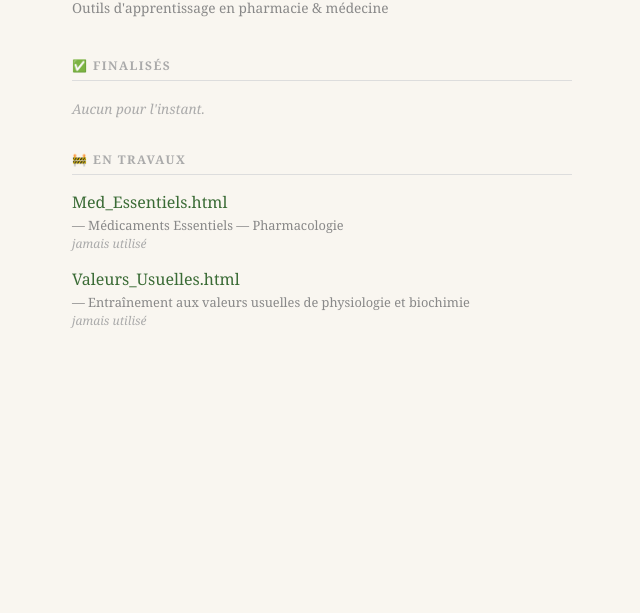
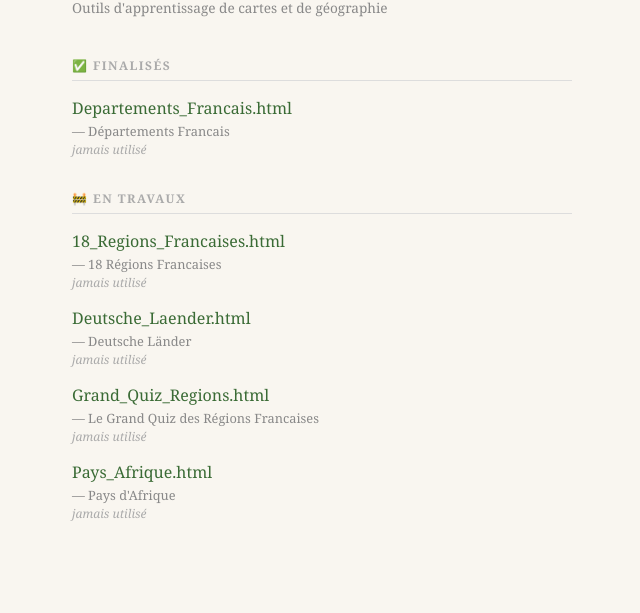
Before and after one commit to Gitaillot/geographie, a plain HTML site: page index.html in a window 1280 px wide. Shown: the part 187-800 px from the top of the page, without its empty margins (318-958 px from the left). Drawn offline with Linux system fonts and the light colour scheme.

Commit message:
Update index.html

```diff
--- a/index.html
+++ b/index.html
@@ -3,7 +3,7 @@
 <head>
   <meta charset="UTF-8">
   <meta name="viewport" content="width=device-width, initial-scale=1.0">
-  <title>Pharmacie & Médecine</title>
+  <title>Géographie</title>
   <style>
     body {
       font-family: Georgia, serif;
@@ -39,25 +39,39 @@
 </head>
 <body>
   <a class="retour" href="https://Gitaillot.github.io/">← Accueil</a>
-  <h1>⚕️ Pharmacie & Médecine</h1>
-  <p class="sous-titre">Outils d'apprentissage en pharmacie & médecine</p>
+  <h1>⚕️ Géographie</h1>
+  <p class="sous-titre">Outils d'apprentissage de cartes et de géographie</p>
 
   <h2>✅ Finalisés</h2>
   <ul id="finalises">
-    <li><span class="vide">Aucun pour l'instant.</span></li>
+    <li>
+      <a class="projet" href="Departements_Francais.html">Departements_Francais.html</a>
+      <span class="desc">— Départements Francais</span>
+      <span id="derniere-Departements_Francais" class="jamais"></span>
+    </li>
   </ul>
 
   <h2>🚧 En travaux</h2>
   <ul id="en-cours">
     <li>
-      <a class="projet" href="Med_Essentiels.html">Med_Essentiels.html</a>
-      <span class="desc">— Médicaments Essentiels — Pharmacologie</span>
-      <span id="derniere-Med_Essentiels" class="jamais"></span>
+      <a class="projet" href="18_Regions_Francaises.html">18_Regions_Francaises.html</a>
+      <span class="desc">— 18 Régions Francaises</span>
+      <span id="derniere-18_Regions_Francaises" class="jamais"></span>
     </li>
     <li>
-      <a class="projet" href="Valeurs_Usuelles.html">Valeurs_Usuelles.html</a>
-      <span class="desc">— Entraînement aux valeurs usuelles de physiologie et biochimie</span>
-      <span id="derniere-Valeurs_Usuelles" class="jamais"></span>
+      <a class="projet" href="Deutsche_Laender.html">Deutsche_Laender.html</a>
+      <span class="desc">— Deutsche Länder</span>
+      <span id="derniere-Deutsche_Laender" class="jamais"></span>
+    </li>
+    <li>
+      <a class="projet" href="Grand_Quiz_Regions.html">Grand_Quiz_Regions.html</a>
+      <span class="desc">— Le Grand Quiz des Régions Francaises</span>
+      <span id="derniere-Grand_Quiz_Regions" class="jamais"></span>
+    </li>
+    <li>
+      <a class="projet" href="Pays_Afrique.html">Pays_Afrique.html</a>
+      <span class="desc">— Pays d'Afrique</span>
+      <span id="derniere-Pays_Afrique" class="jamais"></span>
     </li>
     <!-- Ajoutez vos HTML ici sur ce modèle :
     <li>
@@ -93,8 +107,11 @@
     }
 
     // Ajoutez une ligne par programme :
-    afficherDerniere('Med_Essentiels_derniere_utilisation', 'derniere-Med_Essentiels');
-    afficherDerniere('Valeurs_Usuelles_derniere_utilisation', 'derniere-Valeurs_Usuelles');
+    afficherDerniere('18_Regions_Francaises_derniere_utilisation', 'derniere-18_Regions_Francaises');
+    afficherDerniere('Departements_Francais_derniere_utilisation', 'derniere-Departements_Francais');
+    afficherDerniere('Deutsche_Laender_derniere_utilisation', 'derniere-Deutsche_Laender');
+    afficherDerniere('Grand_Quiz_Regions_derniere_utilisation', 'derniere-Grand_Quiz_Regions');
+    afficherDerniere('Pays_Afrique_derniere_utilisation', 'derniere-Pays_Afrique');
   </script>
 </body>
 </html>
```
